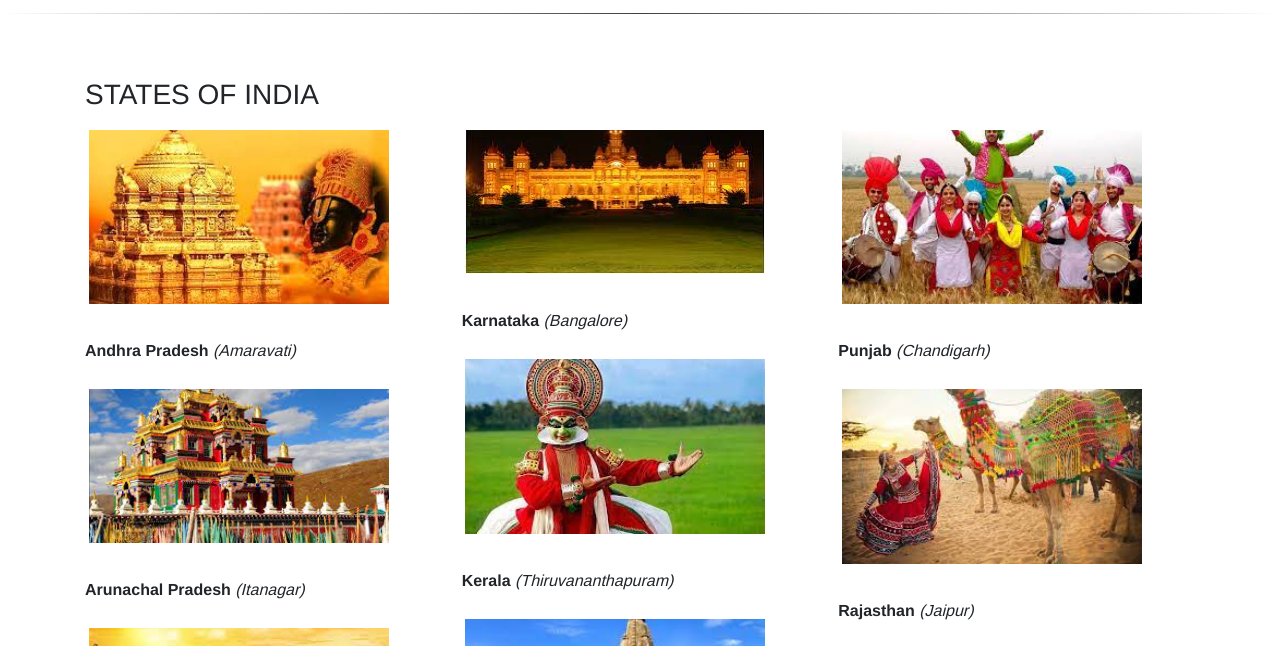
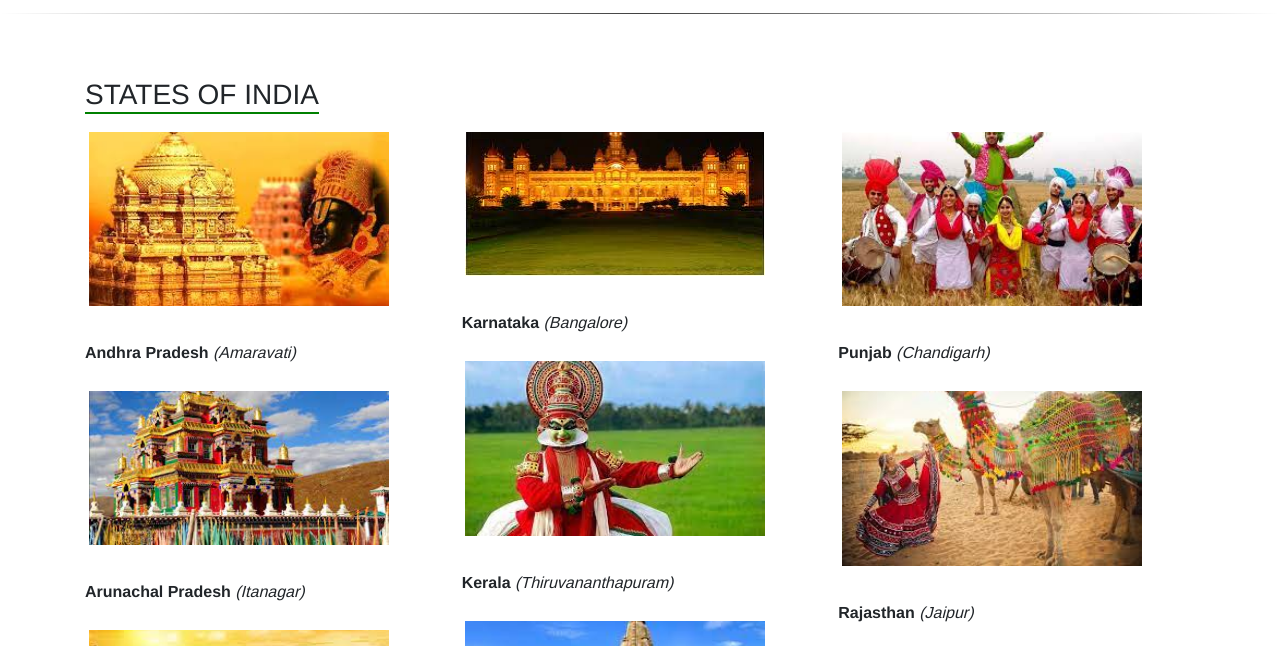
Before and after one commit to Npvivek/SDG-Quiz, a plain HTML site: page index.html in a window 1280 px wide. Shown: the part 83-729 px from the top of the page. Drawn offline with nearby package versions, Linux system fonts and the light colour scheme.

Commit message:
horizontal lines added below headings

```diff
--- a/css/main.css
+++ b/css/main.css
@@ -7,9 +7,14 @@ body {
 }
 
 h1{
+
   text-align: center;
    padding-top: 2rem;
    font-size: bolder;
+}
+h3{
+  border-bottom: 2px solid green;
+  width: fit-content;
 }
 hr.style-six {
   padding: 0;
@@ -41,7 +46,8 @@ hr.style-three {
   border-color: black;
   border-width: 0 0 1px 0;
   border-radius: 20px;
-  }
+}
+
 
 
 img {
```
Also changed, not shown: index.html (+1 -0 lines).
